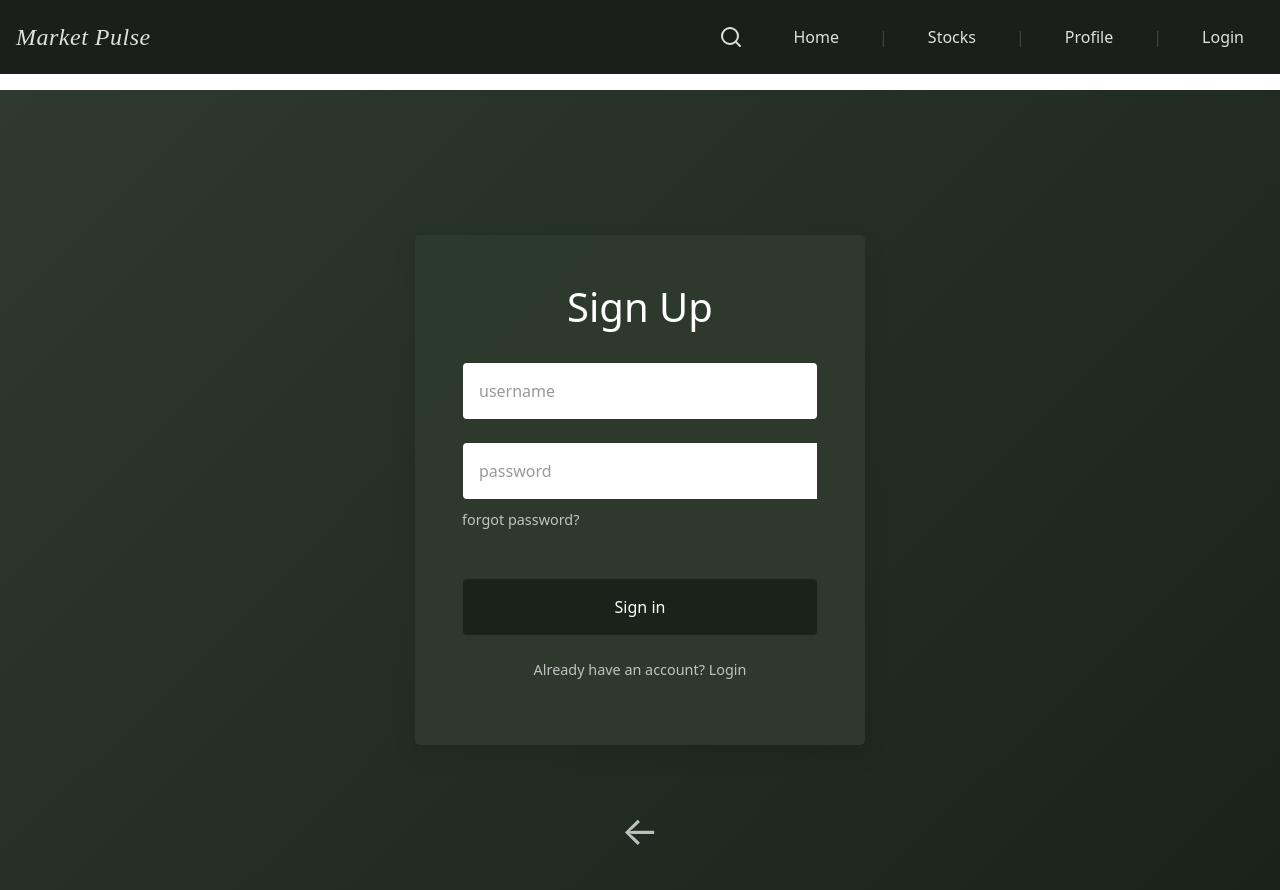
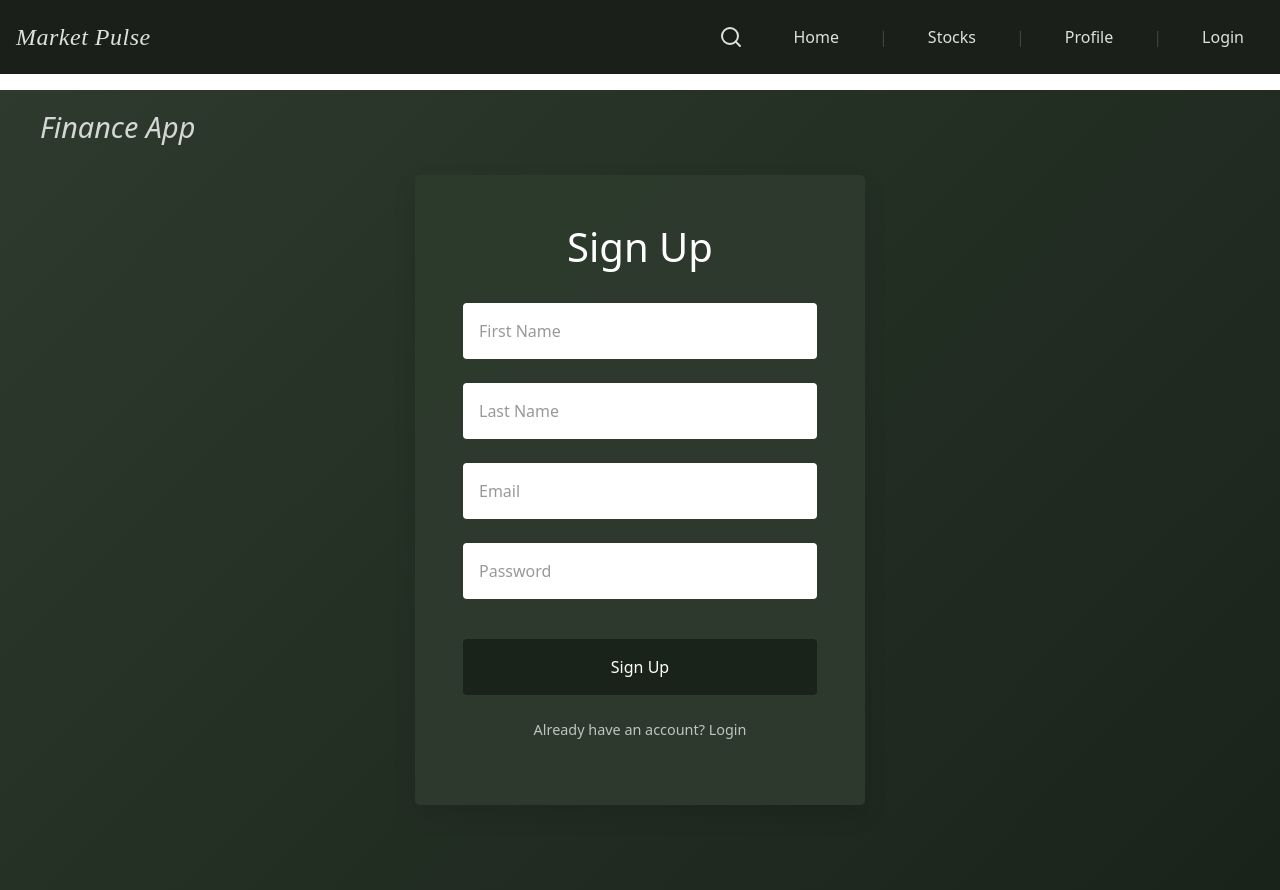
Before and after one commit to joshuavkoshy123/MarketPulse, a React (Create React App) app: page /login in a window 1280 px wide. Both pictures are taken after a click on the element "Don't have an account? Sign Up". Built offline with nearby package versions, Linux system fonts and the light colour scheme; no server answers.

Commit message:
fixed login

```diff
--- a/package.json
+++ b/package.json
@@ -11,7 +11,7 @@
     "bootstrap": "^5.3.3",
     "firebase": "^11.6.0",
     "plotly.js": "^3.0.1",
-    "react": "^19.0.0",
+    "react": "^19.1.0",
     "react-bootstrap": "^2.10.9",
     "react-dom": "^19.1.0",
     "react-plotly.js": "^2.6.0",
--- a/src/components/Login.js
+++ b/src/components/Login.js
@@ -1,34 +1,39 @@
 import React, { useState } from "react";
 import { signInWithEmailAndPassword, createUserWithEmailAndPassword } from "firebase/auth";
 import { useNavigate } from "react-router-dom";
-import { auth } from "../config/config";
+import { auth, db } from "../config/config";
+import { doc, setDoc, getDoc } from "firebase/firestore";
 import "./Login.css";
 
-function Login() {
+function SignUp({ toggle }) {
+  const [first_name, setFirstName] = useState("");
+  const [last_name, setLastName] = useState("");
   const [email, setEmail] = useState("");
   const [password, setPassword] = useState("");
   const [error, setError] = useState(null);
-  const [isSignUp, setIsSignUp] = useState(false);
   const navigate = useNavigate();
-
-  const handleEmail = (e) => setEmail(e.target.value);
-  const handlePassword = (e) => setPassword(e.target.value);
 
   const handleSubmit = async (e) => {
     e.preventDefault();
     setError(null);
+    try {
+      const userCredential = await createUserWithEmailAndPassword(auth, email, password);
+      const user = userCredential.user;
 
-    try {
-      if (isSignUp) {
-        const userCredential = await createUserWithEmailAndPassword(auth, email, password);
-        console.log("User Signed Up:", userCredential.user);
-      } else {
-        const userCredential = await signInWithEmailAndPassword(auth, email, password);
-        console.log("User Logged In:", userCredential.user);
-      }
+      await setDoc(doc(db, "users", user.uid), {
+        firstName: first_name,
+        lastName: last_name,
+        email,
+      });
+
+      localStorage.setItem("userInfo", JSON.stringify({
+        firstName: first_name,
+        lastName: last_name,
+        email,
+      }));
+
       navigate("/");
     } catch (error) {
-      console.error("Error:", error.message);
       setError(error.message);
     }
   };
@@ -36,19 +41,40 @@ function Login() {
   return (
     <div className="login-page">
       <div className="header">
+        <h1>Finance App</h1>
+      </div>
+      <form className="login-container" onSubmit={handleSubmit}>
+        <h2>Sign Up</h2>
+
+        <div className="input-group">
+          <input
+            type="text"
+            className="form-input"
+            placeholder="First Name"
+            value={first_name}
+            onChange={(e) => setFirstName(e.target.value)}
+            required
+          />
         </div>
 
-      <div className="login-container">
-        <h2>{isSignUp ? "Sign Up" : "Log In"}</h2>
+        <div className="input-group">
+          <input
+            type="text"
+            className="form-input"
+            placeholder="Last Name"
+            value={last_name}
+            onChange={(e) => setLastName(e.target.value)}
+            required
+          />
+        </div>
 
-        <form onSubmit={handleSubmit}>
         <div className="input-group">
           <input
             type="email"
+            className="form-input"
+            placeholder="Email"
             value={email}
-              className="form-input"
-              placeholder="username"
-              onChange={handleEmail}
+            onChange={(e) => setEmail(e.target.value)}
             required
           />
         </div>
@@ -56,34 +82,97 @@ function Login() {
         <div className="input-group">
           <input
             type="password"
+            className="form-input"
+            placeholder="Password"
             value={password}
-              className="form-input"
-              placeholder="password"
-              onChange={handlePassword}
+            onChange={(e) => setPassword(e.target.value)}
             required
           />
-            <div className="forgot-password">
-              <span>forgot password?</span>
-            </div>
         </div>
 
-          <button type="submit" className="sign-in-button">
-            Sign in
-          </button>
+        <button className="sign-in-button" type="submit">Sign Up</button>
+        {error && <div className="error-message">{error}</div>}
+
+        <p className="toggle-signup" onClick={toggle}>Already have an account? Login</p>
       </form>
-
-        <p className="toggle-signup" onClick={() => setIsSignUp(!isSignUp)}>
-          {isSignUp ? "Already have an account? Login" : "Don't have an account? Sign Up"}
-        </p>
-
-        {error && <div className="error-message">{error}</div>}
-      </div>
-
-      <div className="back-arrow">
-        <span>←</span>
-      </div>
     </div>
   );
 }
 
-export default Login;
+function Login({ toggle }) {
+  const [email, setEmail] = useState("");
+  const [password, setPassword] = useState("");
+  const [error, setError] = useState(null);
+  const navigate = useNavigate();
+
+  const handleSubmit = async (e) => {
+    e.preventDefault();
+    setError(null);
+    try {
+      const userCredential = await signInWithEmailAndPassword(auth, email, password);
+      const user = userCredential.user;
+
+      const docRef = doc(db, "users", user.uid);
+      const docSnap = await getDoc(docRef);
+
+      if (docSnap.exists()) {
+        const userInfo = docSnap.data();
+        localStorage.setItem("userInfo", JSON.stringify(userInfo));
+      }
+
+      navigate("/");
+    } catch (error) {
+      setError(error.message);
+    }
+  };
+
+  return (
+    <div className="login-page">
+      <div className="header">
+        <h1>Finance App</h1>
+      </div>
+      <form className="login-container" onSubmit={handleSubmit}>
+        <h2>Login</h2>
+
+        <div className="input-group">
+          <input
+            type="email"
+            className="form-input"
+            placeholder="Email"
+            value={email}
+            onChange={(e) => setEmail(e.target.value)}
+            required
+          />
+        </div>
+
+        <div className="input-group">
+          <input
+            type="password"
+            className="form-input"
+            placeholder="Password"
+            value={password}
+            onChange={(e) => setPassword(e.target.value)}
+            required
+          />
+        </div>
+
+        <button className="sign-in-button" type="submit">Login</button>
+        {error && <div className="error-message">{error}</div>}
+
+        <p className="toggle-signup" onClick={toggle}>Don't have an account? Sign Up</p>
+      </form>
+    </div>
+  );
+}
+
+function AuthPage() {
+  const [isSignUp, setIsSignUp] = useState(false);
+
+  return isSignUp ? (
+    <SignUp toggle={() => setIsSignUp(false)} />
+  ) : (
+    <Login toggle={() => setIsSignUp(true)} />
+  );
+}
+
+export default AuthPage;
```
Also changed, not shown: 1 other file (tests, documents, lock files or other folders). Lines whose indentation alone changed are shown as unchanged.
